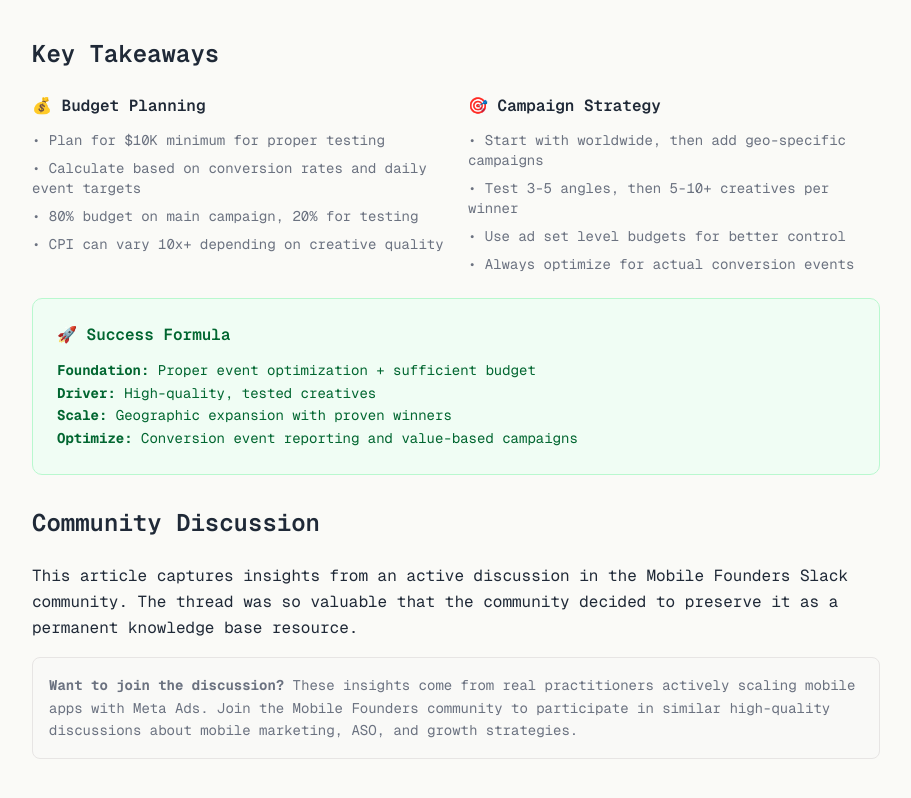
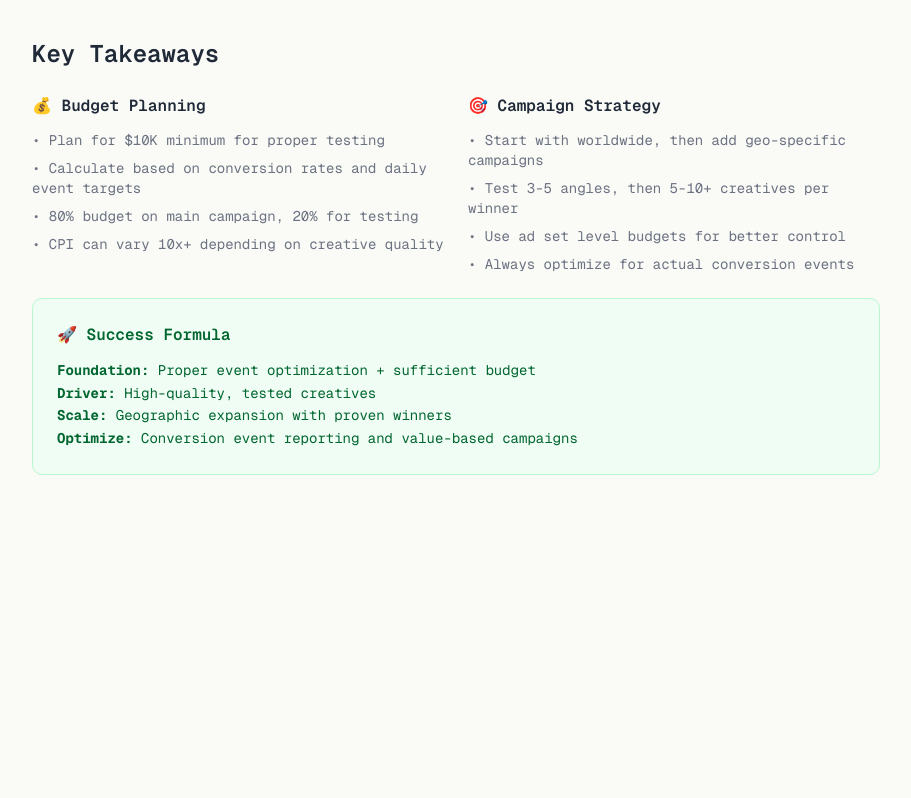
Before and after one commit to filippkowalski/mobile-founders, a Next.js app: page /knowledge/meta-ads-budget-strategy in a window 1280 px wide. Shown: the part 3255-4053 px from the top of the page, without its empty margins (184-1095 px from the left). After the commit the page ends 3794 px from the top, so only its background shows below. Built offline with nearby package versions, Linux system fonts and the light colour scheme.

Commit message:
Remove promotional community discussion section
- Removed 'Community Discussion' section from Meta Ads budget article
- Articles should focus purely on content without promotional messaging
- Cleaner ending that focuses on key takeaways

```diff
--- a/src/app/knowledge/meta-ads-budget-strategy/page.tsx
+++ b/src/app/knowledge/meta-ads-budget-strategy/page.tsx
@@ -362,20 +362,6 @@ export default function MetaAdsBudgetStrategy() {
                 </div>
               </section>
 
-              <section>
-                <h2 className="text-2xl font-semibold text-foreground mb-6">Community Discussion</h2>
-
-                <p className="text-base leading-relaxed mb-4">
-                  This article captures insights from an active discussion in the Mobile Founders Slack community. The thread was so valuable that the community decided to preserve it as a permanent knowledge base resource.
-                </p>
-
-                <div className="bg-muted/30 p-4 rounded-md border">
-                  <p className="text-sm text-muted-foreground leading-relaxed">
-                    <strong>Want to join the discussion?</strong> These insights come from real practitioners actively scaling mobile apps with Meta Ads.
-                    Join the Mobile Founders community to participate in similar high-quality discussions about mobile marketing, ASO, and growth strategies.
-                  </p>
-                </div>
-              </section>
             </div>
           </article>
         </div>
```
